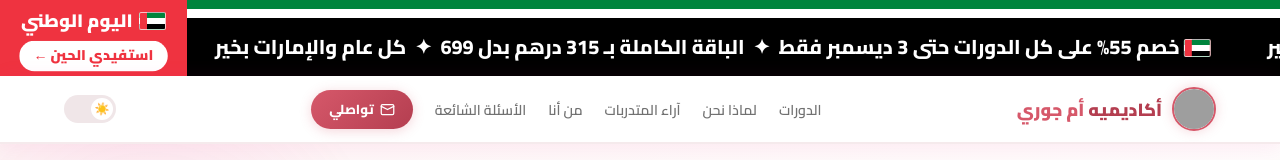
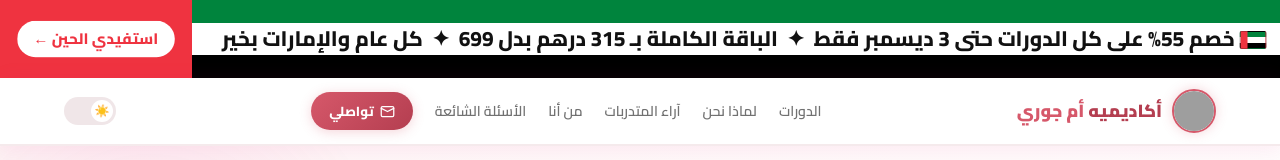
Before and after one commit to omjori/omjori-site, a plain HTML site: page index.html in a window 1280 px wide. Shown: the top 160 px of the page. Drawn offline with Linux system fonts and the light colour scheme; grey boxes are pictures that could not be loaded.

Commit message:
تصميم الشريط بشكل علم الإمارات ويتحرك

```diff
--- a/index.html
+++ b/index.html
@@ -1214,24 +1214,20 @@ footer {
 <!-- ══════ GENERATOR BAR ══════ -->
 <a href="#courses" class="gen-bar uae-bar" aria-label="خصم اليوم الوطني 55% على كل الدورات حتى 3 ديسمبر">
 <style>
-.uae-bar{display:flex;align-items:stretch;min-height:72px;background:#000;color:#fff;text-decoration:none;font-family:inherit;overflow:hidden}
-.uae-bar .uae-main{flex:1;display:flex;flex-direction:column;min-width:0}
-.uae-bar .uae-g{height:9px;background:#00843D}
-.uae-bar .uae-w{height:9px;background:#fff}
-.uae-bar .uae-ticker{flex:1;display:flex;align-items:center;overflow:hidden;direction:ltr;background:#000}
-.uae-bar .uae-track{display:flex;width:max-content;animation:uaeScroll 28s linear infinite}
-.uae-bar .uae-track span{direction:rtl;white-space:nowrap;padding:0 28px;font-size:20px;font-weight:800;line-height:1.4}
-.uae-bar .uae-red{flex:0 0 auto;display:flex;flex-direction:column;align-items:center;justify-content:center;gap:4px;padding:6px 20px;background:#EF3340;font-weight:900;font-size:18px;white-space:nowrap}
-.uae-bar .uae-cta{background:#fff;color:#EF3340;border-radius:30px;padding:3px 14px;font-size:14px;animation:uaePulse 1.6s ease-in-out infinite}
+.uae-flag{display:inline-block;width:27px;height:18px;vertical-align:-3px;border:1px solid rgba(0,0,0,.25);border-radius:2px;background:linear-gradient(to right,#EF3340 0 28%,transparent 28%),linear-gradient(#00843D 0 33.3%,#fff 33.3% 66.6%,#000 66.6%)}
+.uae-bar{display:flex;align-items:stretch;min-height:78px;background:linear-gradient(#00843D 0 30%,#fff 30% 70%,#000 70%);color:#111;text-decoration:none;font-family:inherit;overflow:hidden}
+.uae-bar .uae-ticker{flex:1;display:flex;align-items:center;overflow:hidden;direction:ltr;min-width:0}
+.uae-bar .uae-track{display:flex;width:max-content;animation:uaeScroll 30s linear infinite}
+.uae-bar .uae-track span{direction:rtl;white-space:nowrap;padding:0 30px;font-size:21px;font-weight:800}
 .uae-bar:hover .uae-track{animation-play-state:paused}
+.uae-bar .uae-side{flex:0 0 auto;display:flex;align-items:center;padding:0 18px;background:#EF3340}
+.uae-bar .uae-cta{background:#fff;color:#EF3340;border-radius:30px;padding:5px 16px;font-size:15px;font-weight:800;white-space:nowrap;animation:uaePulse 1.6s ease-in-out infinite}
 @keyframes uaeScroll{from{transform:translateX(-50%)}to{transform:translateX(0)}}
 @keyframes uaePulse{0%,100%{transform:scale(1)}50%{transform:scale(1.08)}}
-@media (prefers-reduced-motion:reduce){.uae-bar .uae-track,.uae-bar .uae-cta{animation:none}}
-@media (max-width:600px){.uae-bar{min-height:64px}.uae-bar .uae-track span{font-size:16px;padding:0 18px}.uae-bar .uae-red{font-size:14px;padding:6px 10px}.uae-bar .uae-cta{font-size:12px;padding:2px 10px}}
-.uae-flag{display:inline-block;width:27px;height:18px;vertical-align:-3px;border:1px solid rgba(255,255,255,.7);border-radius:2px;background:linear-gradient(to right,#EF3340 0 28%,transparent 28%),linear-gradient(#00843D 0 33.3%,#fff 33.3% 66.6%,#000 66.6%)}
+@media (max-width:600px){.uae-bar{min-height:66px}.uae-bar .uae-track span{font-size:16px;padding:0 18px}.uae-bar .uae-side{padding:0 10px}.uae-bar .uae-cta{font-size:12px;padding:3px 10px}}
 </style>
-<div class="uae-main"><div class="uae-g"></div><div class="uae-w"></div><div class="uae-ticker"><div class="uae-track"><span><i class="uae-flag" aria-hidden="true"></i> خصم 55% على كل الدورات حتى 3 ديسمبر فقط &nbsp;✦&nbsp; الباقة الكاملة بـ 315 درهم بدل 699 &nbsp;✦&nbsp; كل عام والإمارات بخير</span><span><i class="uae-flag" aria-hidden="true"></i> خصم 55% على كل الدورات حتى 3 ديسمبر فقط &nbsp;✦&nbsp; الباقة الكاملة بـ 315 درهم بدل 699 &nbsp;✦&nbsp; كل عام والإمارات بخير</span><span><i class="uae-flag" aria-hidden="true"></i> خصم 55% على كل الدورات حتى 3 ديسمبر فقط &nbsp;✦&nbsp; الباقة الكاملة بـ 315 درهم بدل 699 &nbsp;✦&nbsp; كل عام والإمارات بخير</span><span><i class="uae-flag" aria-hidden="true"></i> خصم 55% على كل الدورات حتى 3 ديسمبر فقط &nbsp;✦&nbsp; الباقة الكاملة بـ 315 درهم بدل 699 &nbsp;✦&nbsp; كل عام والإمارات بخير</span><span><i class="uae-flag" aria-hidden="true"></i> خصم 55% على كل الدورات حتى 3 ديسمبر فقط &nbsp;✦&nbsp; الباقة الكاملة بـ 315 درهم بدل 699 &nbsp;✦&nbsp; كل عام والإمارات بخير</span><span><i class="uae-flag" aria-hidden="true"></i> خصم 55% على كل الدورات حتى 3 ديسمبر فقط &nbsp;✦&nbsp; الباقة الكاملة بـ 315 درهم بدل 699 &nbsp;✦&nbsp; كل عام والإمارات بخير</span></div></div></div>
-<div class="uae-red"><span style="display:flex;align-items:center;gap:6px"><i class="uae-flag" aria-hidden="true"></i> اليوم الوطني</span><span class="uae-cta">استفيدي الحين ←</span></div>
+<div class="uae-ticker"><div class="uae-track"><span><i class="uae-flag" aria-hidden="true"></i> خصم 55% على كل الدورات حتى 3 ديسمبر فقط &nbsp;✦&nbsp; الباقة الكاملة بـ 315 درهم بدل 699 &nbsp;✦&nbsp; كل عام والإمارات بخير</span><span><i class="uae-flag" aria-hidden="true"></i> خصم 55% على كل الدورات حتى 3 ديسمبر فقط &nbsp;✦&nbsp; الباقة الكاملة بـ 315 درهم بدل 699 &nbsp;✦&nbsp; كل عام والإمارات بخير</span><span><i class="uae-flag" aria-hidden="true"></i> خصم 55% على كل الدورات حتى 3 ديسمبر فقط &nbsp;✦&nbsp; الباقة الكاملة بـ 315 درهم بدل 699 &nbsp;✦&nbsp; كل عام والإمارات بخير</span><span><i class="uae-flag" aria-hidden="true"></i> خصم 55% على كل الدورات حتى 3 ديسمبر فقط &nbsp;✦&nbsp; الباقة الكاملة بـ 315 درهم بدل 699 &nbsp;✦&nbsp; كل عام والإمارات بخير</span><span><i class="uae-flag" aria-hidden="true"></i> خصم 55% على كل الدورات حتى 3 ديسمبر فقط &nbsp;✦&nbsp; الباقة الكاملة بـ 315 درهم بدل 699 &nbsp;✦&nbsp; كل عام والإمارات بخير</span><span><i class="uae-flag" aria-hidden="true"></i> خصم 55% على كل الدورات حتى 3 ديسمبر فقط &nbsp;✦&nbsp; الباقة الكاملة بـ 315 درهم بدل 699 &nbsp;✦&nbsp; كل عام والإمارات بخير</span></div></div>
+<div class="uae-side"><span class="uae-cta">استفيدي الحين ←</span></div>
 </a>
 
 <!-- ══════ NAVBAR ══════ -->
```
